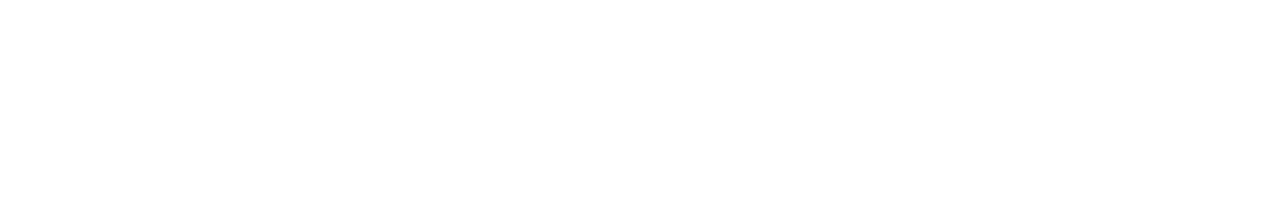
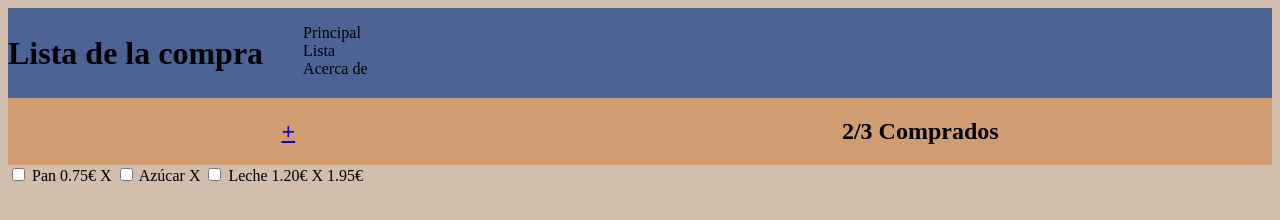
Before and after one commit to Ari-F90/202301-W1CH3-Ariadna-Frias, a website: page index.html in a window 1280 px wide. Drawn offline with Linux system fonts and the light colour scheme.

Commit message:
Update changes in css file

```diff
--- a/index.html
+++ b/index.html
@@ -5,12 +5,49 @@
   <meta charset="UTF-8">
   <meta http-equiv="X-UA-Compatible" content="IE=edge">
   <meta name="viewport" content="width=device-width, initial-scale=1.0">
-  <link rel="shortcut icon" type="image/x-icon" href="./favicon.ico">
-  <title>Document</title>
+  <link rel="shortcut icon" type="image/x-icon" href="./favicon.jpeg">
+  <link rel="stylesheet" href="style.css">
+  <title>Lista de la compra</title>
 </head>
 
 <body>
+  <header>
+    <nav>
+      <h1>Lista de la compra</h1>
+      <ul>
+        <li>Principal</li>
+        <li>Lista</li>
+        <li>Acerca de</li>
+      </ul>
+    </nav>
+    <section>
+      <h2><a href="./form.html">+</a></h2>
+      <h2>2/3 Comprados</h2>
+    </section>
 
+  </header>
+  <main>
+    <form>
+
+      <input type="checkbox" name="lista" value="Pan">
+      <label>Pan</label>
+      <span>0.75€ X</span>
+      <input type="checkbox" name="lista" value="Azúcar">
+      <label>Azúcar</label>
+      <span> X</span>
+      <input type="checkbox" name="lista" value="Leche">
+      <label>Leche</label>
+      <span>1.20€ X</span>
+
+      <span>1.95€</span>
+
+    </form>
+
+  </main>
+
+  <footer>
+
+  </footer>
 </body>
 
 </html>
--- a/style.css
+++ b/style.css
@@ -2,6 +2,44 @@
   box-sizing: border-box;
 }
 
+body {
+  background-color: rgba(209, 190, 173, 255);
+}
+
 nav {
-  background-color: blue;
+  background-color: rgb(78, 99, 149);
+  display: flex;
 }
+
+h1 {
+  font-size: 2rem;
+}
+
+li {
+  list-style: none;
+}
+
+section {
+  background-color: rgba(208, 157, 114, 255);
+  display: flex;
+  justify-content: space-around;
+}
+
+main {
+  background-color: ;
+}
+
+footer {
+  background-color: rgb(72, 72, 189);
+}
+
+[type="text"] {
+  display: block;
+  outline: none;
+  background-color: transparent;
+}
+
+[type="button"] {
+  background-color: rgb(72, 72, 189);
+  color: white;
+}
```
Also changed, not shown: form.html (+5 -4 lines), favicon.ico (deleted).
